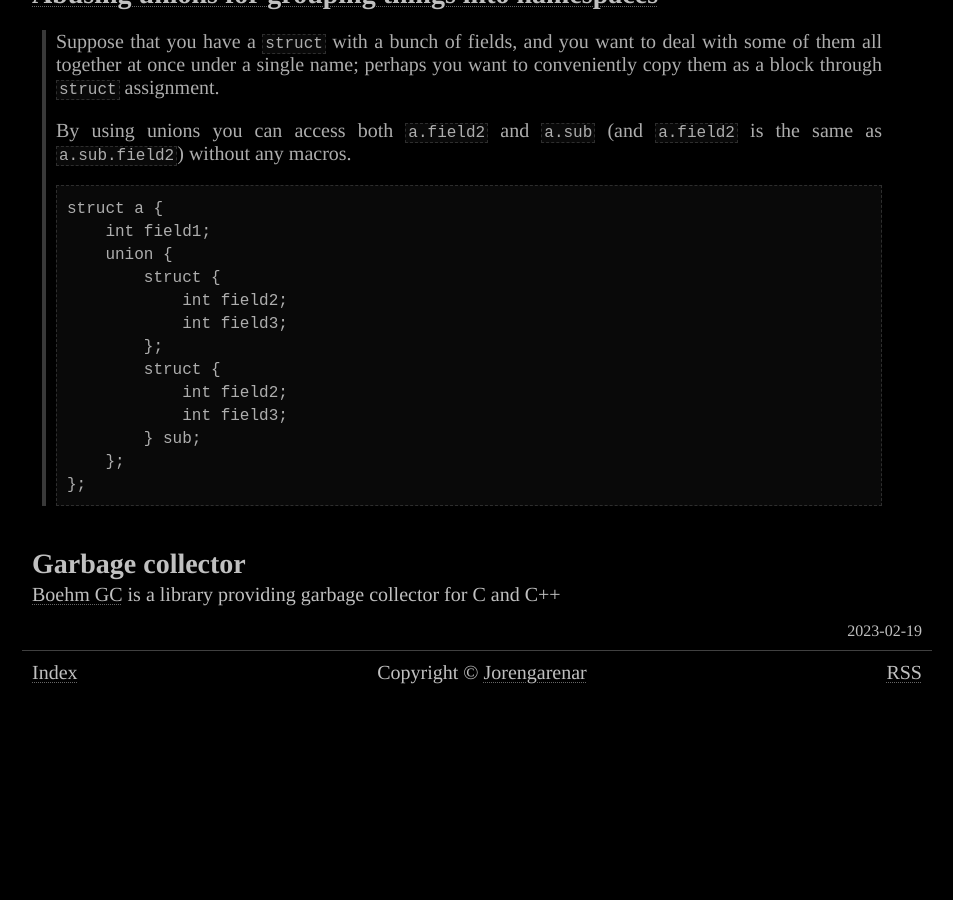
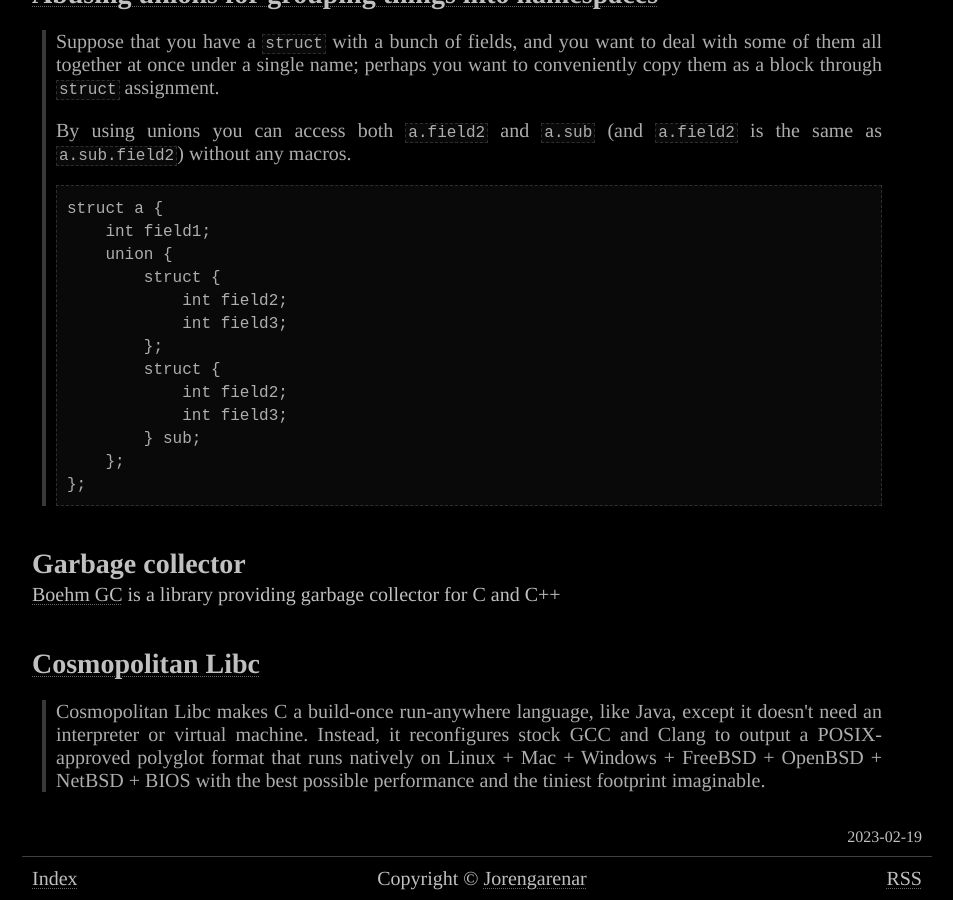
Before and after one commit to Jorenar/blog, a Jekyll site: the page built from _posts/2023-02-19-less-known-c.md, in a window 1280 px wide and 900 px high, scrolled down 15062 px. Shown: the whole window, without its empty margins (163-1116 px from the left). Built offline with Jekyll 4.4.1, drawn with Linux system fonts in a browser that asks for light colours; before the commit the page ends 15756 px from its top, so only the background shows below that.

Commit message:
deploy: 64661ea190d4c2f8f4559056637ea70f743d5326

```diff
--- a/_posts/2023-02-19-less-known-c.md
+++ b/_posts/2023-02-19-less-known-c.md
@@ -721,3 +721,11 @@ int main(void)
 ## Garbage collector
 
 [Boehm GC](https://www.hboehm.info/gc/) is a library providing garbage collector for C and C++
+
+## [Cosmopolitan Libc](https://justine.lol/cosmopolitan/index.html)
+
+> Cosmopolitan Libc makes C a build-once run-anywhere language, like Java,
+> except it doesn't need an interpreter or virtual machine. Instead, it
+> reconfigures stock GCC and Clang to output a POSIX-approved polyglot format
+> that runs natively on Linux + Mac + Windows + FreeBSD + OpenBSD + NetBSD + BIOS
+> with the best possible performance and the tiniest footprint imaginable.
```
